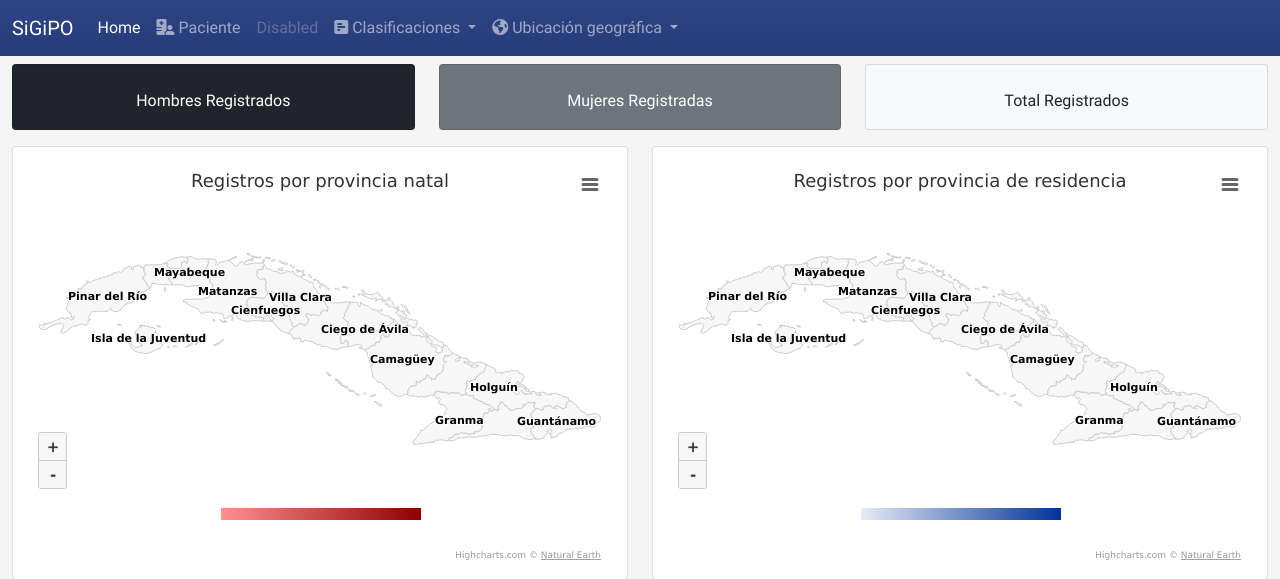
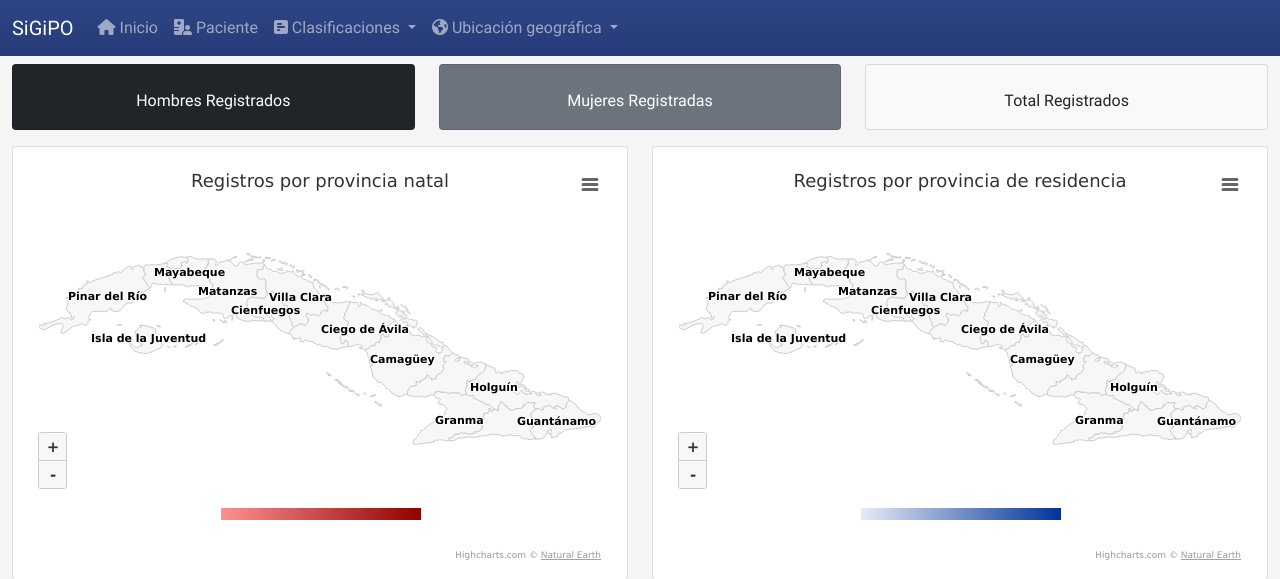
Before and after one commit to lazaroah02/sigipo, a Django app: page /dashboard/ in a window 1280 px wide. Shown: the top 579 px of the page. Run offline with Django 3.2, Linux system fonts and the light colour scheme; data comes from the database, SQL or seed files in the repository; data that the repository does not hold is empty; parts of the project's set-up code (start-up, migrations or seed data) failed here and were passed over; some libraries are stand-ins or nearby versions.

```diff
--- a/sigipo/static/css/internal/base-crud.css
+++ b/sigipo/static/css/internal/base-crud.css
@@ -1,3 +1,6 @@
+.fc-dark-red {
+  color: darkred;
+}
 .fa-sort-up:hover::before {
   content: "\f0dc";
 }
--- a/sigipo/templates/base.html
+++ b/sigipo/templates/base.html
@@ -37,17 +37,14 @@
                 aria-label="Toggle navigation">
           <span class="navbar-toggler-icon"></span>
         </button>
-        <a class="navbar-brand" href="#">SiGiPO</a>
+        <a class="navbar-brand" href="{% url 'dashboard:dashboard' %}">SiGiPO</a>
         <div class="collapse navbar-collapse" id="navbarTogglerDemo03">
           <ul class="navbar-nav me-auto mb-2 mb-lg-0">
             <li class="nav-item">
-              <a class="nav-link active" aria-current="page" href="#">Home</a>
+              <a class="nav-link" aria-current="page" href="{% url 'dashboard:dashboard' %}"><i class="fa-solid fa-house"></i> Inicio</a>
             </li>
             <li class="nav-item">
               <a class="nav-link" href="{% url 'patient:oncologic_list' %}"><i class="fa-solid fa-hospital-user"></i> Paciente</a>
-            </li>
-            <li class="nav-item">
-              <a class="nav-link disabled" href="#" tabindex="-1" aria-disabled="true">Disabled</a>
             </li>
             <li class="nav-item dropdown">
               <a class="nav-link dropdown-toggle"
```
Also changed, not shown: sigipo/templates/base_crud/base_list.html (+4 -3 lines).
